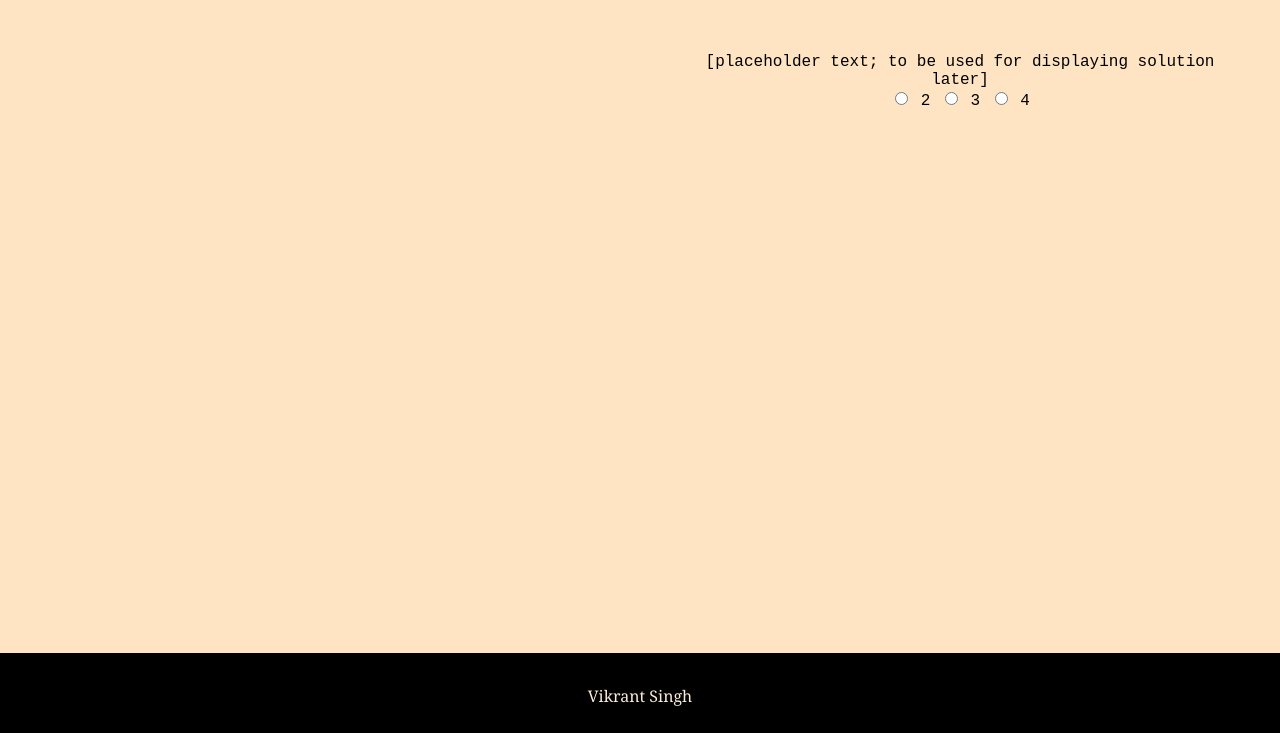
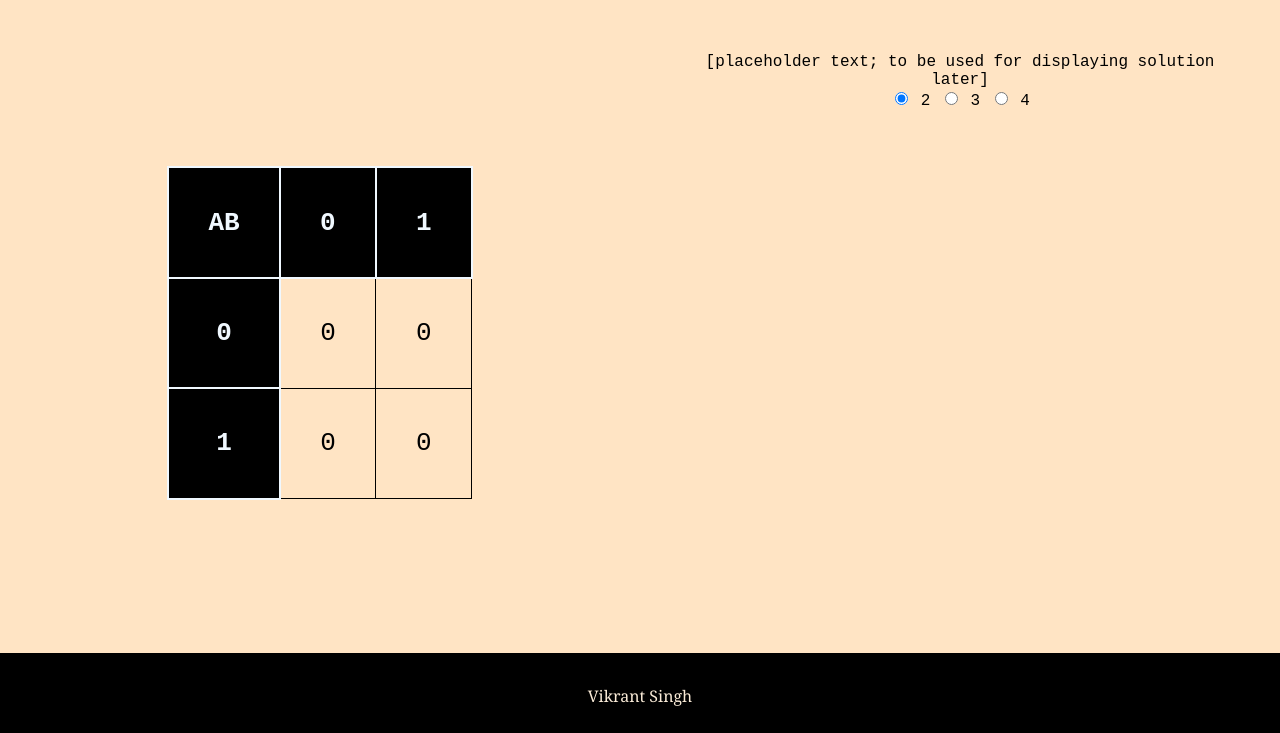
Before and after one commit to guyVicky/html-kmap, a plain HTML site: page index.html in a window 1280 px wide. Shown: the part 67-800 px from the top of the page. Drawn offline with Linux system fonts and the light colour scheme.

Commit message:
Changes made to radiobuttons

```diff
--- a/index.html
+++ b/index.html
@@ -11,55 +11,23 @@
   <body>
     <div class="grid-div">
       <h1 class="heading">scld k-map solver</h1>
-      <div class="stuff">
-        <!-- <table>
-          <tr>
-            <th>AB</th>
-            <th>00</th>
-            <th>01</th>
-            <th>11</th>
-            <th>10</th>
-          </tr>
-          <tr>
-            <th>00</th>
-            <td>1</td>
-            <td>1</td>
-            <td>1</td>
-            <td>1</td>
-          </tr>
-          <tr>
-            <th>01</th>
-            <td>0</td>
-            <td>1</td>
-            <td>1</td>
-            <td>0</td>
-          </tr>
-          <tr>
-            <th>11</th>
-            <td>0</td>
-            <td>0</td>
-            <td>1</td>
-            <td>0</td>
-          </tr>
-          <tr>
-            <th>10</th>
-            <td>0</td>
-            <td>1</td>
-            <td>1</td>
-            <td>0</td>
-          </tr>
-        </table> -->
-      </div>
+      <div class="stuff"></div>
       <div class="stuff-ans">
         <span style="display: block">
           [placeholder text; to be used for displaying solution later]
         </span>
-        <input type="radio" id="2" name="kmap-type" />
-        <label for="2-group">2</label>
-        <input type="radio" id="3" name="kmap-type" />
-        <label for="2-group">3</label>
-        <input type="radio" id="4" name="kmap-type" />
-        <label for="2-group">4</label>
+        <label>
+          <input type="radio" id="2" name="kmap-type" />
+          2
+        </label>
+        <label>
+          <input type="radio" id="3" name="kmap-type" />
+          3
+        </label>
+        <label>
+          <input type="radio" id="4" name="kmap-type" />
+          4
+        </label>
       </div>
       <footer>
         <span class="footer-element">Vikrant Singh</span>
--- a/script.js
+++ b/script.js
@@ -34,6 +34,8 @@ document.querySelectorAll('input[name="kmap-type"]').forEach((x) => {
     genTable(event.target);
   });
 });
+
+document.getElementById("2").click();
 
 function changeValue(element) {
   let num = Number(element.textContent);
--- a/styles.css
+++ b/styles.css
@@ -50,6 +50,10 @@ th {
   display: block;
 }
 
+label {
+  margin: none;
+}
+
 .stuff {
   grid-area: stuff;
   display: flex;
```
